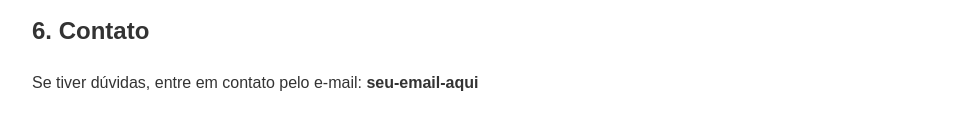
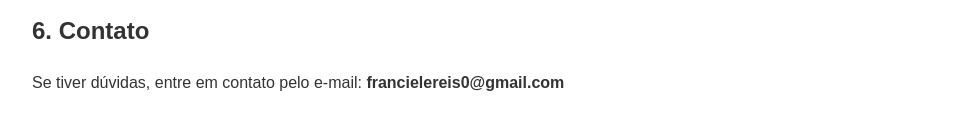
Before and after one commit to francieli-alvarenga/julgah2o-privacidade, a plain HTML site: page index.html in a window 1280 px wide. Shown: the part 758-888 px from the top of the page, without its empty margins (158-1117 px from the left). Drawn offline with Linux system fonts and the light colour scheme.

Commit message:
atualiza email

```diff
--- a/index.html
+++ b/index.html
@@ -54,6 +54,9 @@
     </p>
 
     <h2>6. Contato</h2>
-    <p>Se tiver dúvidas, entre em contato pelo e-mail: <b>seu-email-aqui</b></p>
+    <p>
+      Se tiver dúvidas, entre em contato pelo e-mail:
+      <b>francielereis0@gmail.com</b>
+    </p>
   </body>
 </html>
```
